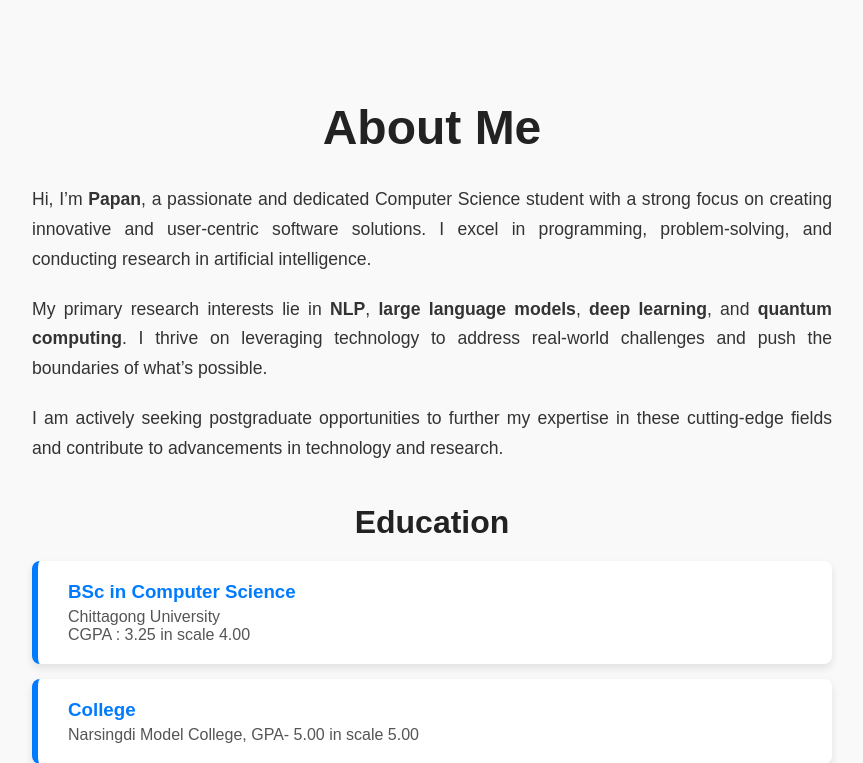
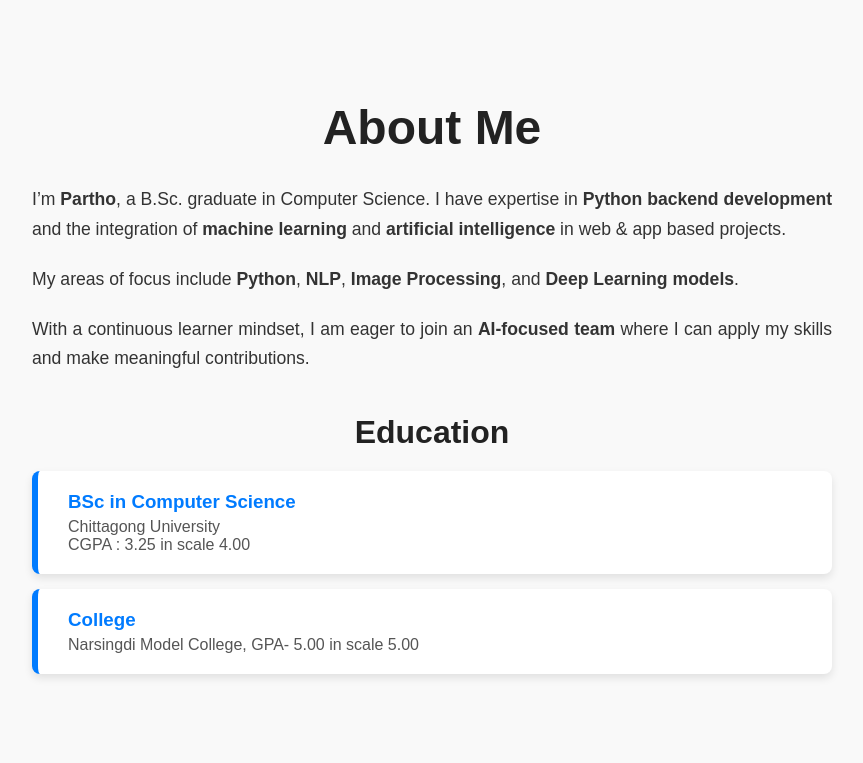
Before and after one commit to papanbanik/portfolio, a Flask app: page /about in a window 1280 px wide. Shown: the top 763 px of the page, without its empty margins (208-1071 px from the left). After the commit the page ends 678 px from the top, so only its background shows below. Run offline with Flask 3, Linux system fonts and the light colour scheme; parts of the project's set-up code (start-up, migrations or seed data) failed here and were passed over.

Commit message:
Update about.html

```diff
--- a/templates/about.html
+++ b/templates/about.html
@@ -84,14 +84,17 @@
     <section class="about-container">
         <h1>About Me</h1>
     <p class="bio">
-            Hi, I’m <strong>Papan</strong>, a passionate and dedicated Computer Science student with a strong focus on creating innovative and user-centric software solutions. I excel in programming, problem-solving, and conducting research in artificial intelligence.
+    I’m <strong>Partho</strong>, a B.Sc. graduate in Computer Science. I have expertise in <strong>Python backend development</strong>
+    and the integration of <strong>machine learning</strong> and <strong>artificial intelligence</strong> in web &amp; app based projects.
 </p>
 <p class="bio">
-            My primary research interests lie in <strong>NLP</strong>, <strong>large language models</strong>, <strong>deep learning</strong>, and <strong>quantum computing</strong>. I thrive on leveraging technology to address real-world challenges and push the boundaries of what’s possible.
+    My areas of focus include <strong>Python</strong>, <strong>NLP</strong>, <strong>Image Processing</strong>, and <strong>Deep Learning models</strong>.
 </p>
 <p class="bio">
-            I am actively seeking postgraduate opportunities to further my expertise in these cutting-edge fields and contribute to advancements in technology and research.
+    With a continuous learner mindset, I am eager to join an <strong>AI-focused team</strong> where I can apply my skills
+    and make meaningful contributions.
 </p>
+
 
         <!-- Education Section -->
         <div class="education">
```
Lines whose indentation alone changed are shown as unchanged.
